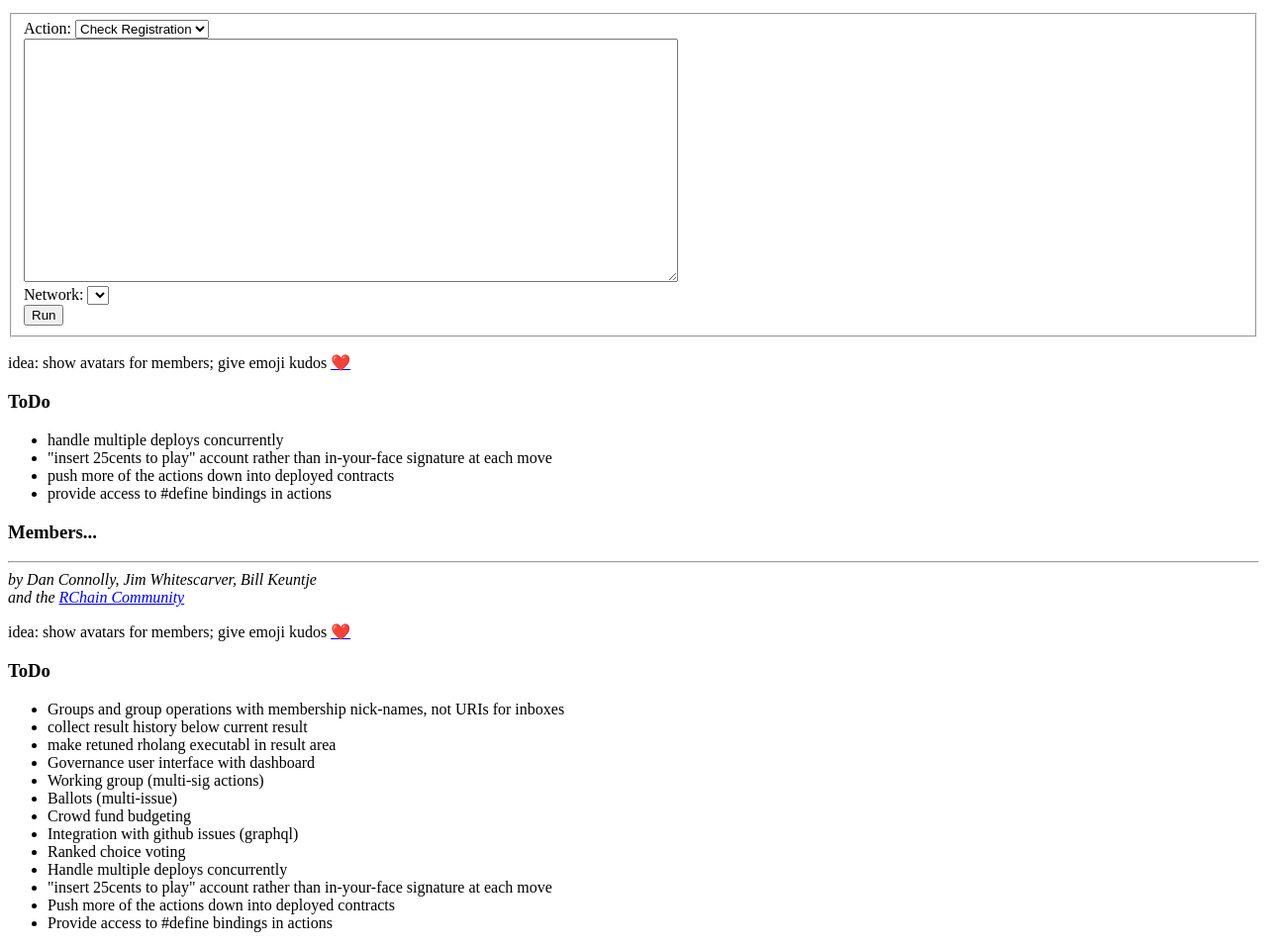
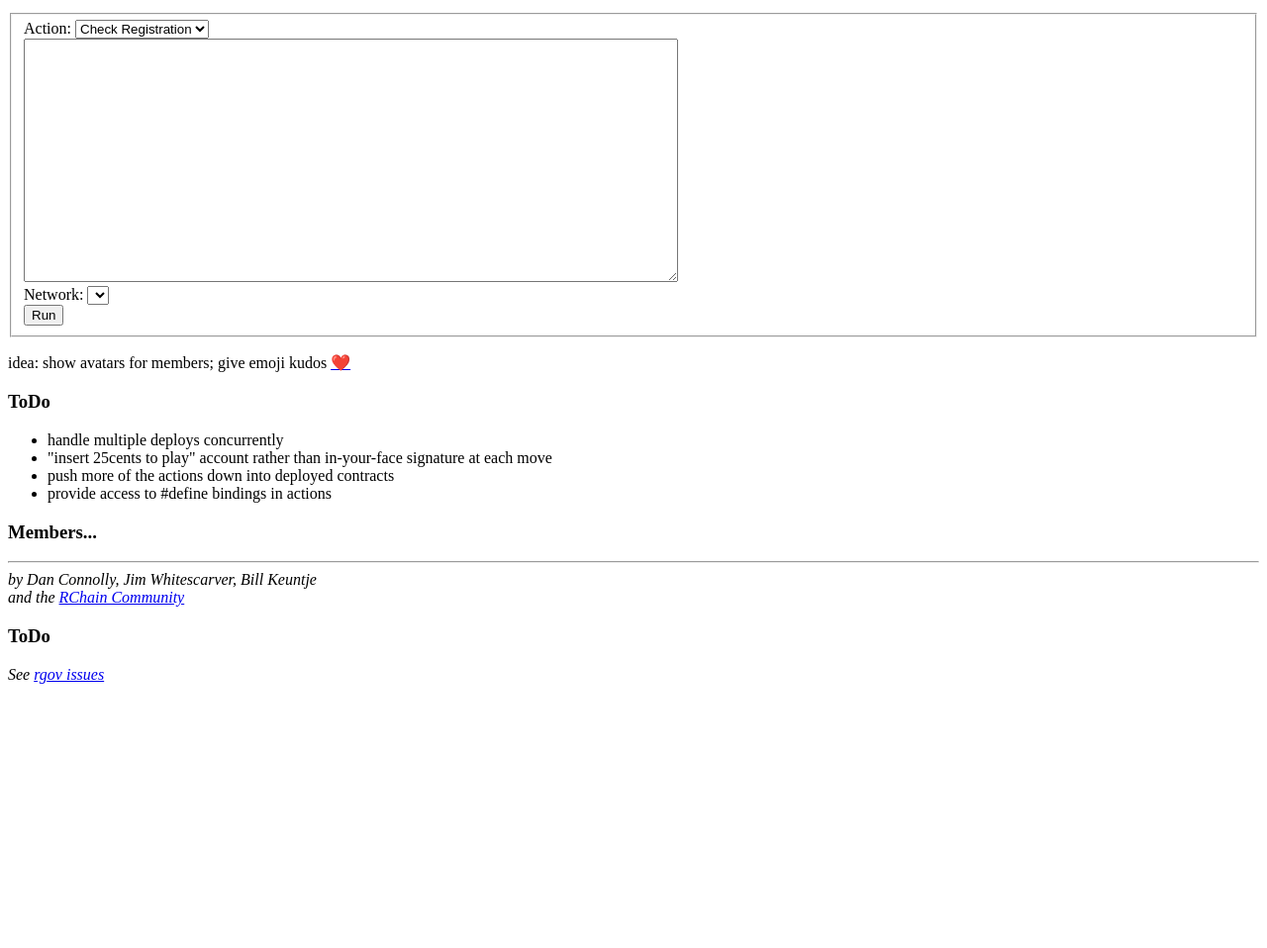
Before and after one commit to rchain-community/rgov, a website: page src/participate.html in a window 1280 px wide. Shown: the part 119-1077 px from the top of the page at 99% size. After the commit the page ends 826 px from the top, so only its background shows below. Drawn offline with Linux system fonts and the light colour scheme.

Commit message:
fix: prune ToDo list in favor of link to issues list

```diff
--- a/src/participate.html
+++ b/src/participate.html
@@ -82,23 +82,9 @@
     <br />
     and the <a href="https://github.com/rchain-community/">RChain Community</a>
   </address>
-  <p>idea: show avatars for members; give emoji kudos <a href="https://emojipedia.org/red-heart/">❤️</a></p>
-    <h3>ToDo</h3>
-    <ul>
-      <li>Groups and group operations with membership nick-names, not URIs for inboxes</li>
-      <li>collect result history below current result</li>
-      <li>make retuned rholang executabl in result area</li>
-      <li>Governance user interface with dashboard</li>
-      <li>Working group (multi-sig actions)</li>
-      <li>Ballots (multi-issue)</li>
-      <li>Crowd fund budgeting</li>
-      <li>Integration with github issues (graphql)</li>
-      <li>Ranked choice voting</li>
-      <li>Handle multiple deploys concurrently</li>
-      <li>"insert 25cents to play" account rather than in-your-face signature at each move</li>
-      <li>Push more of the actions down into deployed contracts</li>
-      <li>Provide access to #define bindings in actions</li>
-    </ul>
+
+  <h3>ToDo</h3>
+  <p><em>See <a href="https://github.com/rchain-community/rgov/issues">rgov issues</a></em></p>
 </body>
 
 </html>
```
